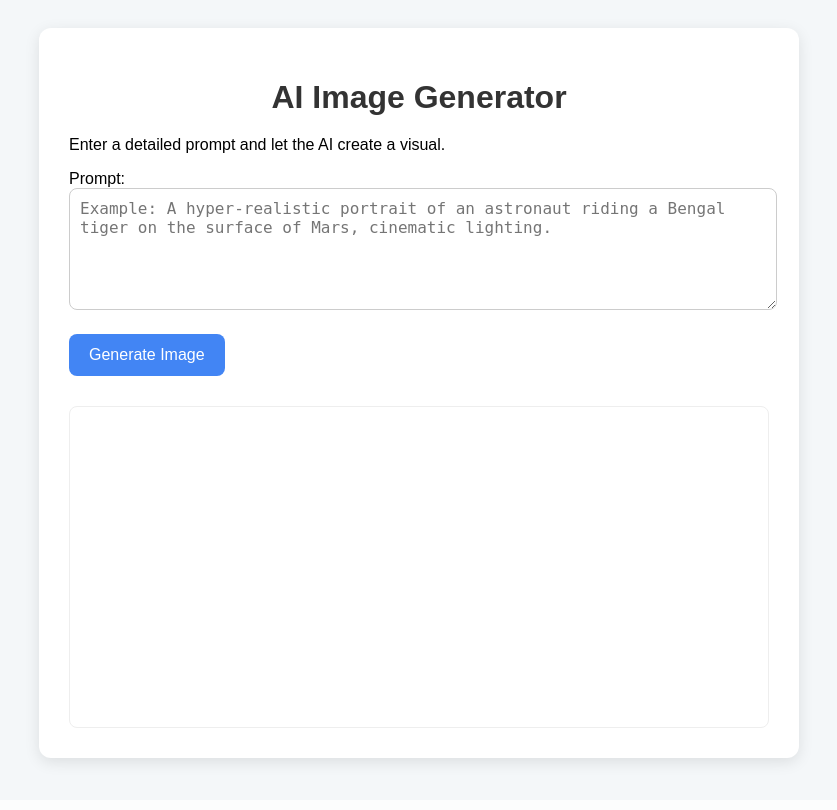
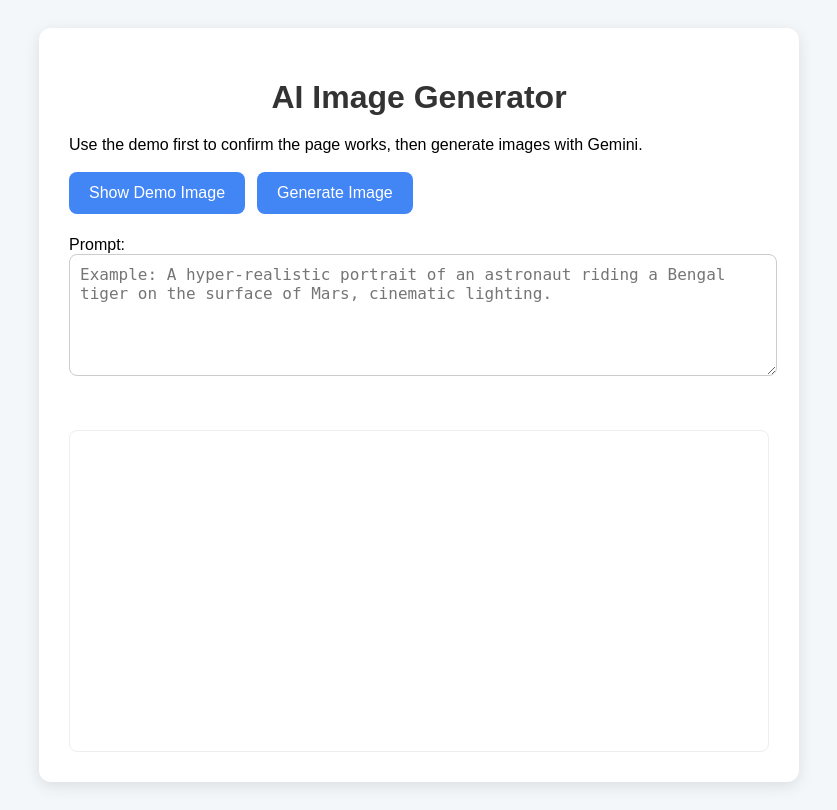
Before and after one commit to mavicair2tw/openai-tw-site, a Flask app: page / in a window 1280 px wide. Shown: the whole page, without its empty margins (221-1058 px from the left). Before the commit the page ends 769 px from the top, so only its background shows below. Run offline with Flask 3, Linux system fonts and the light colour scheme.

Commit message:
Add demo preview and run instructions

```diff
--- a/templates/index.html
+++ b/templates/index.html
@@ -53,6 +53,12 @@
       background-color: #b3cde0;
       cursor: not-allowed;
     }
+    .actions {
+      display: flex;
+      gap: 12px;
+      flex-wrap: wrap;
+      margin: 18px 0 22px;
+    }
     #loading-message {
       margin-top: 20px;
       color: #4285F4;
@@ -65,6 +71,9 @@
       border: 1px solid #eee;
       border-radius: 8px;
       padding: 10px;
+      display: flex;
+      align-items: center;
+      justify-content: center;
     }
     #generated-image {
       max-width: 100%;
@@ -73,34 +82,71 @@
       box-shadow: 0 2px 10px rgba(0, 0, 0, 0.1);
       display: none;
     }
+    .demo-box {
+      display: none;
+      width: 100%;
+      min-height: 240px;
+      border-radius: 10px;
+      background: linear-gradient(135deg, #4285F4, #7c4dff);
+      color: white;
+      padding: 28px;
+      box-sizing: border-box;
+      text-align: left;
+    }
+    .demo-box h2 {
+      margin: 0 0 10px;
+      font-size: 28px;
+    }
+    .demo-box p {
+      margin: 0;
+      font-size: 16px;
+      line-height: 1.5;
+      opacity: 0.95;
+    }
   </style>
 </head>
 <body>
   <div class="container">
     <h1>AI Image Generator</h1>
-    <p>Enter a detailed prompt and let the AI create a visual.</p>
+    <p>Use the demo first to confirm the page works, then generate images with Gemini.</p>
+
+    <div class="actions">
+      <button id="demo-btn" type="button">Show Demo Image</button>
+      <button id="generate-btn" type="button">Generate Image</button>
+    </div>
 
     <label for="prompt-input">Prompt:</label>
     <textarea id="prompt-input" placeholder="Example: A hyper-realistic portrait of an astronaut riding a Bengal tiger on the surface of Mars, cinematic lighting."></textarea>
-
-    <button id="generate-btn">Generate Image</button>
 
     <div id="loading-message">Generating image... Please wait.</div>
 
     <div id="image-container">
       <img id="generated-image" src="" alt="Generated image will appear here">
+      <div id="demo-box" class="demo-box">
+        <h2>Hello, World!</h2>
+        <p>This is a demo preview so you can verify the page is working before connecting the API.</p>
+      </div>
     </div>
   </div>
 
   <script>
-    document.getElementById('generate-btn').addEventListener('click', generateImage);
+    const demoBtn = document.getElementById('demo-btn');
+    const generateBtn = document.getElementById('generate-btn');
+    const promptInput = document.getElementById('prompt-input');
+    const loadingMessage = document.getElementById('loading-message');
+    const imageDisplay = document.getElementById('generated-image');
+    const demoBox = document.getElementById('demo-box');
+
+    demoBtn.addEventListener('click', showDemoImage);
+    generateBtn.addEventListener('click', generateImage);
+
+    function showDemoImage() {
+      demoBox.style.display = 'block';
+      imageDisplay.style.display = 'none';
+      imageDisplay.src = '';
+    }
 
     async function generateImage() {
-      const promptInput = document.getElementById('prompt-input');
-      const generateBtn = document.getElementById('generate-btn');
-      const loadingMessage = document.getElementById('loading-message');
-      const imageDisplay = document.getElementById('generated-image');
-
       const prompt = promptInput.value.trim();
       if (!prompt) {
         alert('Please enter a prompt before generating.');
@@ -112,6 +158,7 @@
       loadingMessage.style.display = 'block';
       imageDisplay.src = '';
       imageDisplay.style.display = 'none';
+      demoBox.style.display = 'none';
 
       try {
         const response = await fetch('/generate_image', {
```
Also changed, not shown: README.md.
